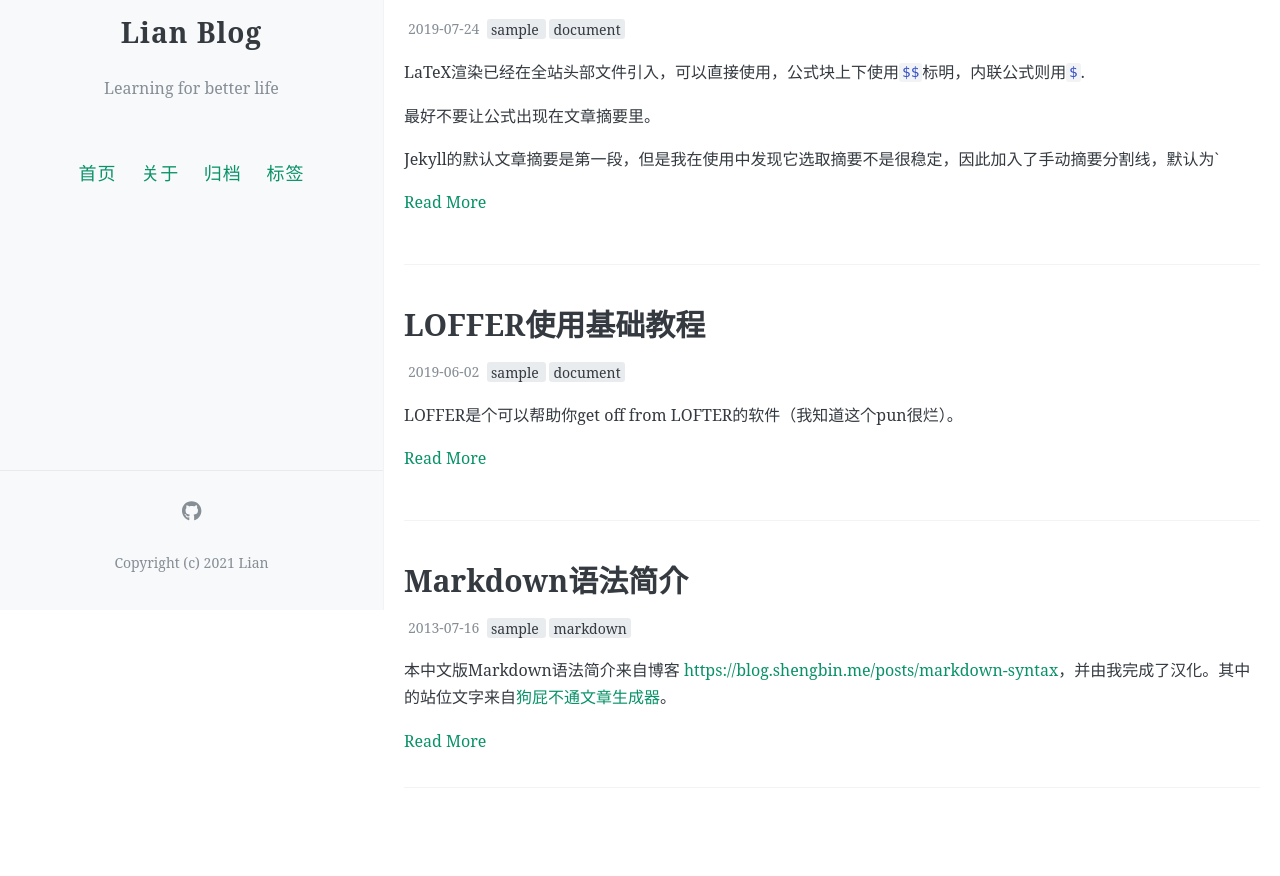
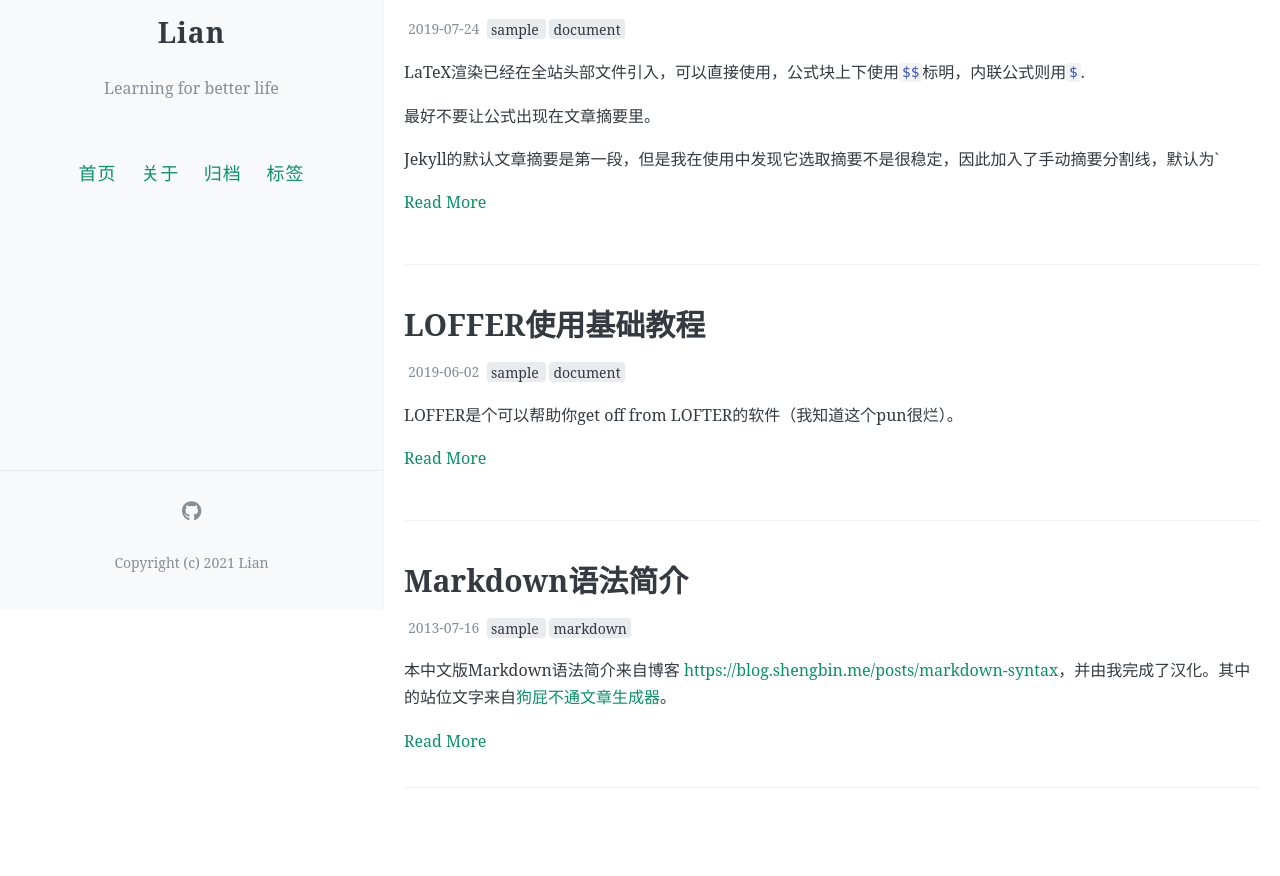
Before and after one commit to Gtyro/Blog, a Jekyll site: the page built from index.html, in a window 1280 px wide. Shown: the part 290-1166 px from the top of the page. Built offline with Jekyll 4.4.1, drawn with Linux system fonts in a browser that asks for light colours; the list of posts is cut into pages by our own code; comment, search, counter and statistics services are not loaded.

Commit message:
Update _config.yml

```diff
--- a/_config.yml
+++ b/_config.yml
@@ -7,7 +7,7 @@
 # 井号后面的文字是说明文档，不会被程序读取。
 
 # 描述/签名
-name: Lian Blog
+name: Lian
 description: Learning for better life
 
 # 输入你的网站域名（如果你没有添加自己的域名，而是直接用GitHub pages分配的域名的话可以省略）
```
